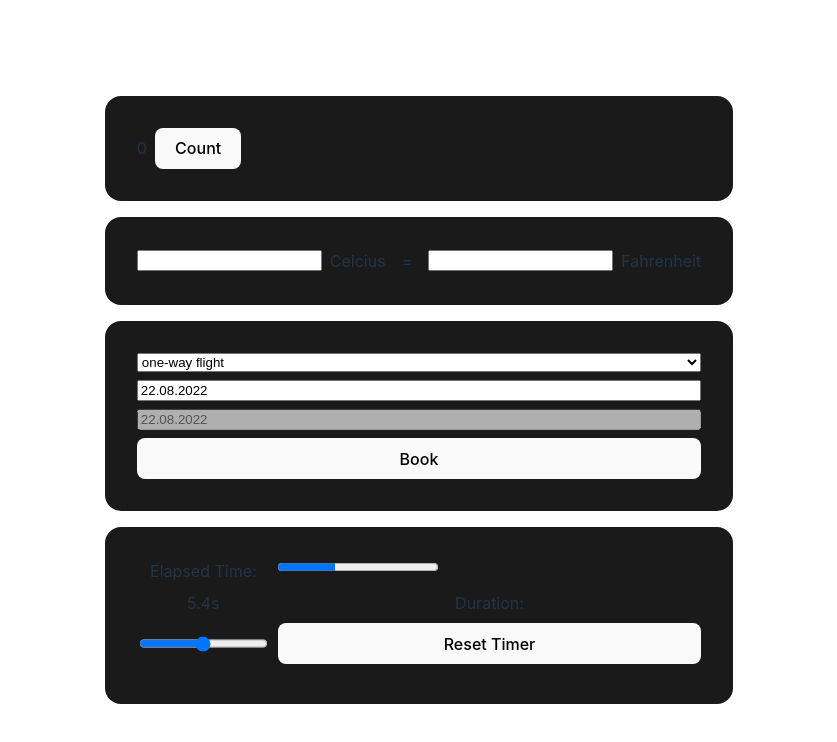
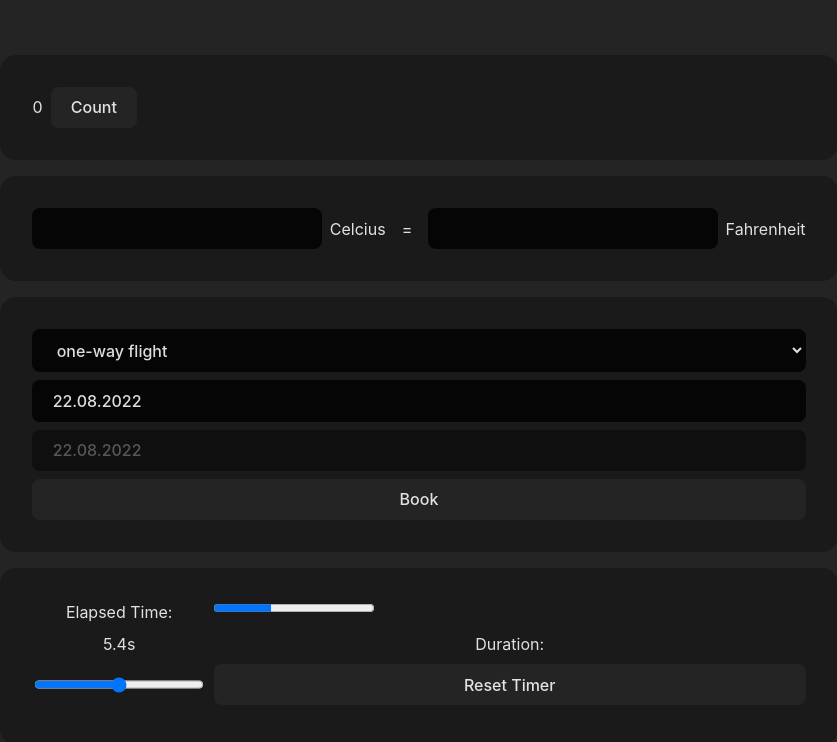
Before and after one commit to gidongkwon/7guis-react-ts, a React (Vite) app: page / in a window 1280 px wide. Shown: the top 742 px of the page, without its empty margins (221-1058 px from the left). Built offline with nearby package versions, Linux system fonts and the light colour scheme.

Commit message:
Make dark theme only (for now)

```diff
--- a/src/index.css
+++ b/src/index.css
@@ -4,7 +4,6 @@
   line-height: 24px;
   font-weight: 400;
 
-  color-scheme: light dark;
   color: rgba(255, 255, 255, 0.87);
   background-color: #242424;
 
@@ -38,6 +37,7 @@ h1 {
 }
 
 button {
+  color: rgba(255, 255, 255, 0.87);
   border-radius: 8px;
   border: 1px solid transparent;
   padding: 0.6em 1.2em;
@@ -58,21 +58,38 @@ button:disabled {
   color: gray;
 }
 
+input {
+  font-size: 1em;
+  font-weight: 500;
+  font-family: inherit;
+  background-color: #050505;
+  padding: 0.6em 1.2em;
+  color: rgba(255, 255, 255, 0.87);
+  border-radius: 8px;
+  border: 1px solid transparent;
+}
+input:disabled {
+  background-color: #0f0f0f;
+  color: rgba(255, 255, 255, 0.3)
+}
+
+select {
+  font-size: 1em;
+  font-weight: 500;
+  font-family: inherit;
+  background-color: #050505;
+  padding: 0.6em 1.2em;
+  color: rgba(255, 255, 255, 0.87);
+  border-radius: 8px;
+  border: 1px solid transparent;
+}
+select option {
+  font-size: 1em;
+  padding: 0.6em 1.2em;
+}
+
 .card {
   padding: 2em;
   background-color: #1a1a1a;
   border-radius: 16px;
 }
-
-@media (prefers-color-scheme: light) {
-  :root {
-    color: #213547;
-    background-color: #ffffff;
-  }
-  a:hover {
-    color: #747bff;
-  }
-  button {
-    background-color: #f9f9f9;
-  }
-}
```
